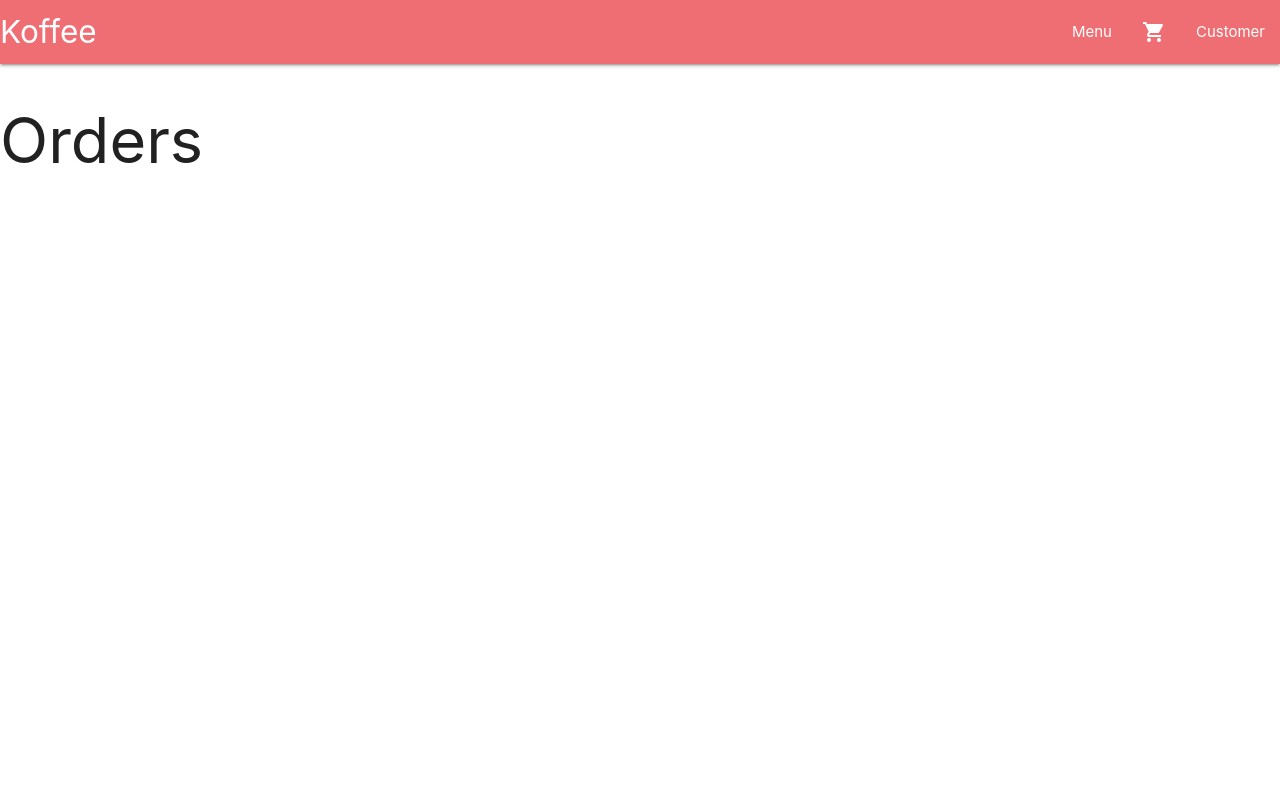
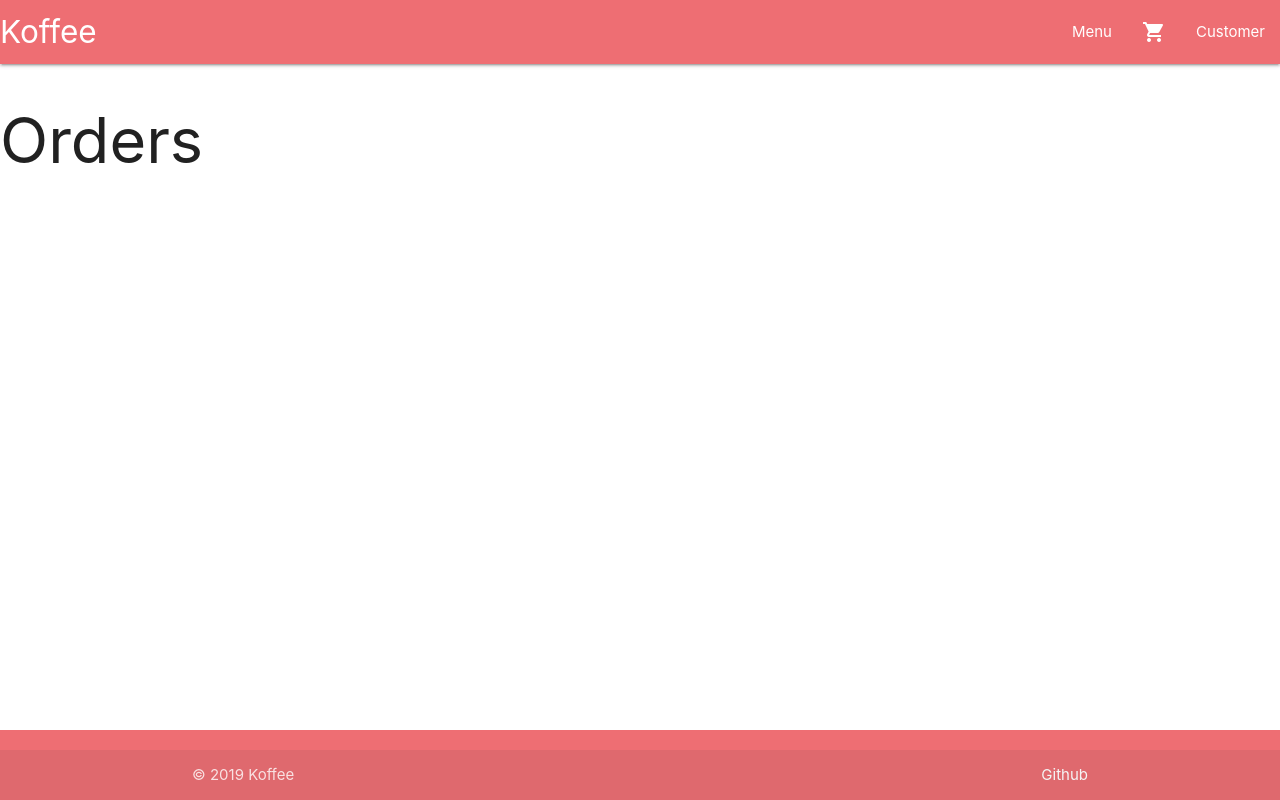
Before and after one commit to Beaulieu527/koffee, a React (Create React App) app in the folder client/: page /orders in a window 1280 px wide. Built offline with nearby package versions, Linux system fonts and the light colour scheme.

Commit message:
created footer

```diff
--- a/client/src/App.js
+++ b/client/src/App.js
@@ -11,6 +11,7 @@ import Homepage from './components/Homepage';
 import OrdersContainer from './containers/OrdersContainer'
 import ProductsContainer from './containers/ProductsContainer'
 import Cart from './components/Cart';
+import Footer from './components/Footer';
 
 function App() {
   return (
@@ -20,13 +21,14 @@ function App() {
 
               <Nav/>
                 <Switch>
-                    <Route exact path="/home" component={Homepage}/>
+                    <Route exact path="/" component={Homepage}/>
                     <Route path="/products" component={ProductsContainer}/>
                     <Route path="/cart" component={Cart}/>
                     <Route path="/login" component={Login}/>
                     <Route path="/register" component={Signup}/>
                     <Route path="/orders" component={OrdersContainer}/>
                   </Switch>
+              <Footer/>
              </div>
        </BrowserRouter>
   );
--- /dev/null
+++ b/client/src/components/Footer.css
@@ -0,0 +1,6 @@
+footer{
+  position: fixed;
+  left: 0;
+  bottom: 0;
+  width: 100%;
+}
--- /dev/null
+++ b/client/src/components/Footer.js
@@ -0,0 +1,19 @@
+import React, { Component } from 'react';
+import './Footer.css'
+class Footer extends Component {
+
+    render() {
+        return (
+            <footer class="page-footer">
+            <div class="footer-copyright">
+                <div class="container">
+                © 2019 Koffee
+                <a class="grey-text text-lighten-4 right" href="https://github.com/Beaulieu527">Github</a>
+                </div>
+            </div>
+        </footer>
+        )
+    }
+}
+
+export default Footer;
```
